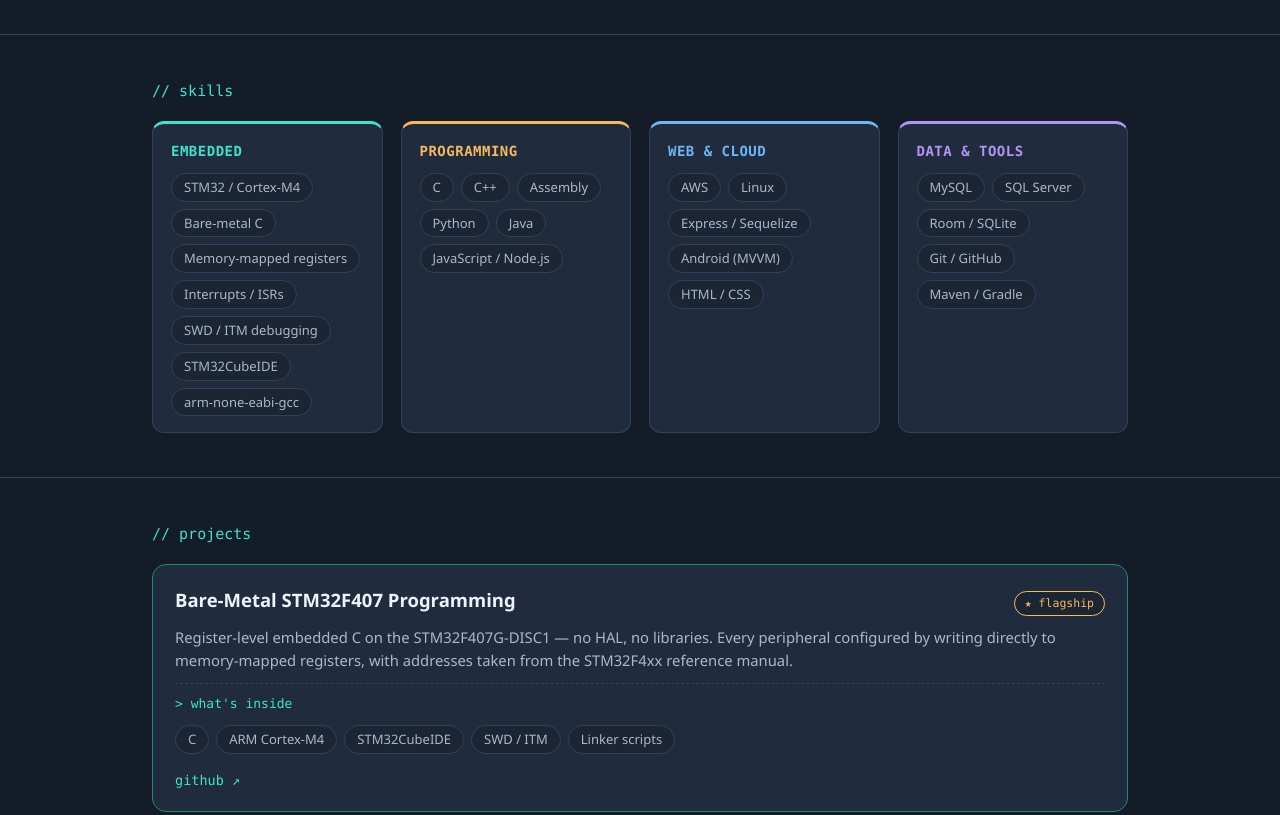
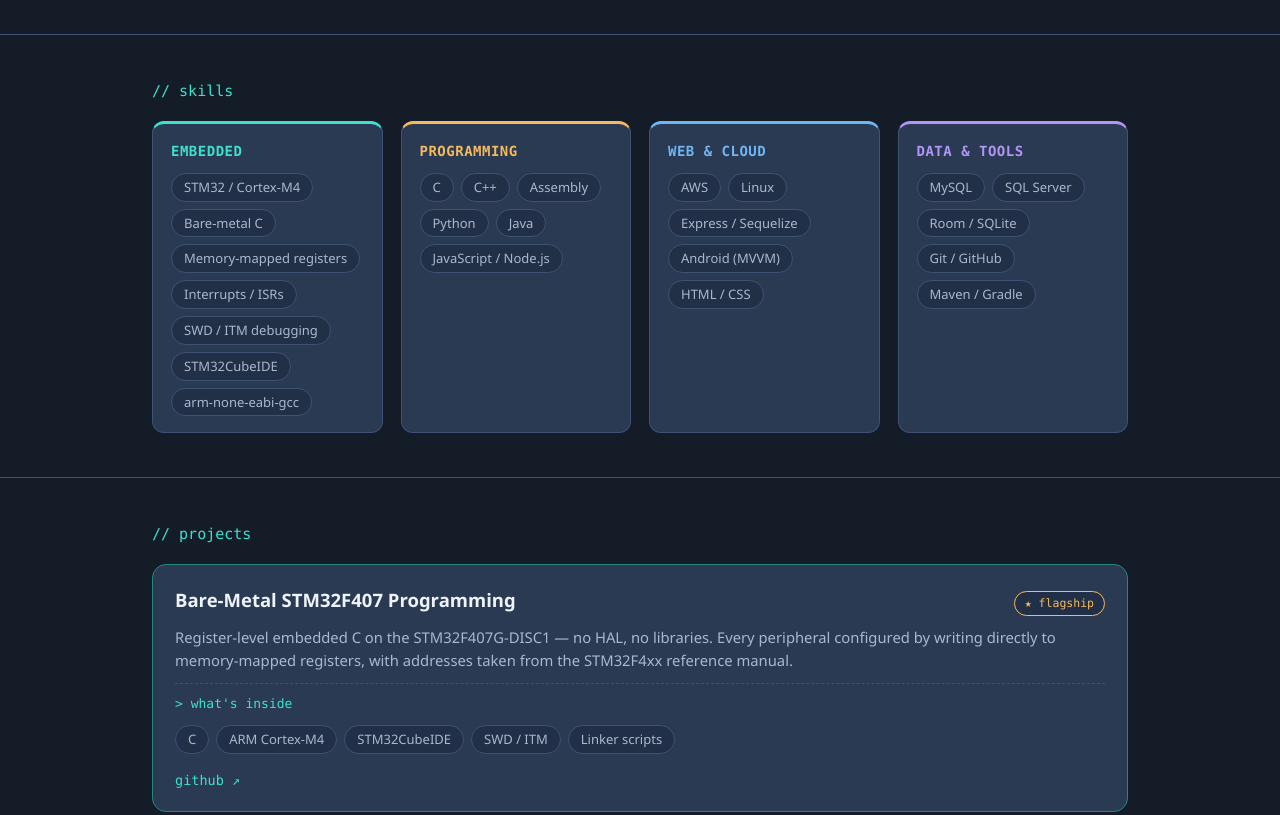
Before and after one commit to shalevT11/shalevT11.github.io, a plain HTML site: page index.html in a window 1280 px wide. Shown: the part 860-1675 px from the top of the page. Drawn offline with Linux system fonts and the light colour scheme.

Commit message:
Lighter cards + lift/scale hover effects (reduced-motion safe)

```diff
--- a/index.html
+++ b/index.html
@@ -11,9 +11,10 @@
 <style>
   :root {
     --bg: #141C28;
-    --bg-soft: #1B2534;
-    --card: #202C3E;
-    --line: #31415A;
+    --bg-soft: #223047;
+    --card: #2A3A52;
+    --card-hi: #33455F;
+    --line: #3E5273;
     --ink: #EEF3F9;
     --ink-soft: #AAB8CC;
     --accent: #3FE0CD;
@@ -75,7 +76,12 @@
   .terminal .prompt { color: var(--accent); }
   .cursor { display: inline-block; width: 8px; background: var(--amber); animation: blink 1s step-end infinite; }
   @keyframes blink { 50% { opacity: 0; } }
-  @media (prefers-reduced-motion: reduce) { .cursor { animation: none; } html { scroll-behavior: auto; } }
+  @media (prefers-reduced-motion: reduce) {
+    .cursor { animation: none; }
+    html { scroll-behavior: auto; }
+    .proj, .skill-group, .contact-card, .btn { transition: none; }
+    .proj:hover, .skill-group:hover, .contact-card:hover { transform: none; }
+  }
   .cta-row { margin-top: 26px; display: flex; gap: 12px; flex-wrap: wrap; }
   .btn {
     text-decoration: none; font-size: 14.5px; border-radius: 10px; padding: 10px 20px;
@@ -103,7 +109,15 @@
 
   /* skills */
   .skill-groups { display: grid; grid-template-columns: repeat(auto-fit, minmax(230px, 1fr)); gap: 18px; }
-  .skill-group { background: var(--card); border: 1px solid var(--line); border-radius: 12px; padding: 16px 18px; border-top: 3px solid var(--line); }
+  .skill-group {
+    background: var(--card); border: 1px solid var(--line); border-radius: 12px; padding: 16px 18px;
+    border-top: 3px solid var(--line);
+    transition: transform .18s ease, background .18s ease, box-shadow .18s ease;
+  }
+  .skill-group:hover {
+    transform: translateY(-5px); background: var(--card-hi);
+    box-shadow: 0 12px 28px rgba(0,0,0,0.34);
+  }
   .skill-group h3 { font-size: 14px; font-family: var(--mono); margin-bottom: 10px; letter-spacing: 0.5px; }
   .skill-group.g1 { border-top-color: var(--accent); } .skill-group.g1 h3 { color: var(--accent); }
   .skill-group.g2 { border-top-color: var(--amber); }  .skill-group.g2 h3 { color: var(--amber); }
@@ -128,6 +142,11 @@
   .proj {
     background: var(--card); border: 1px solid var(--line); border-radius: 14px;
     padding: 20px 22px; display: flex; flex-direction: column; gap: 10px;
+    transition: transform .2s ease, background .2s ease, box-shadow .2s ease, border-color .2s ease;
+  }
+  .proj:hover {
+    transform: translateY(-6px) scale(1.012); background: var(--card-hi);
+    border-color: var(--accent); box-shadow: 0 16px 34px rgba(0,0,0,0.38);
   }
   .proj.flagship { grid-column: 1 / -1; border-color: var(--accent-dim); }
   .proj-head { display: flex; align-items: baseline; justify-content: space-between; gap: 10px; flex-wrap: wrap; }
@@ -156,8 +175,12 @@
     background: var(--card); border: 1px solid var(--line); border-radius: 12px;
     padding: 14px 22px; text-decoration: none; color: var(--ink);
     display: flex; flex-direction: column; gap: 2px; min-width: 220px;
+    transition: transform .18s ease, background .18s ease, border-color .18s ease, box-shadow .18s ease;
   }
-  .contact-card:hover { border-color: var(--accent); }
+  .contact-card:hover {
+    border-color: var(--accent); background: var(--card-hi);
+    transform: translateY(-5px); box-shadow: 0 12px 26px rgba(0,0,0,0.34);
+  }
   .contact-card .k { font-family: var(--mono); font-size: 12.5px; color: var(--accent); }
   .contact-card .v { font-size: 15px; direction: ltr; text-align: left; }
   html[data-lang="he"] .contact-card .v { text-align: right; }
```
